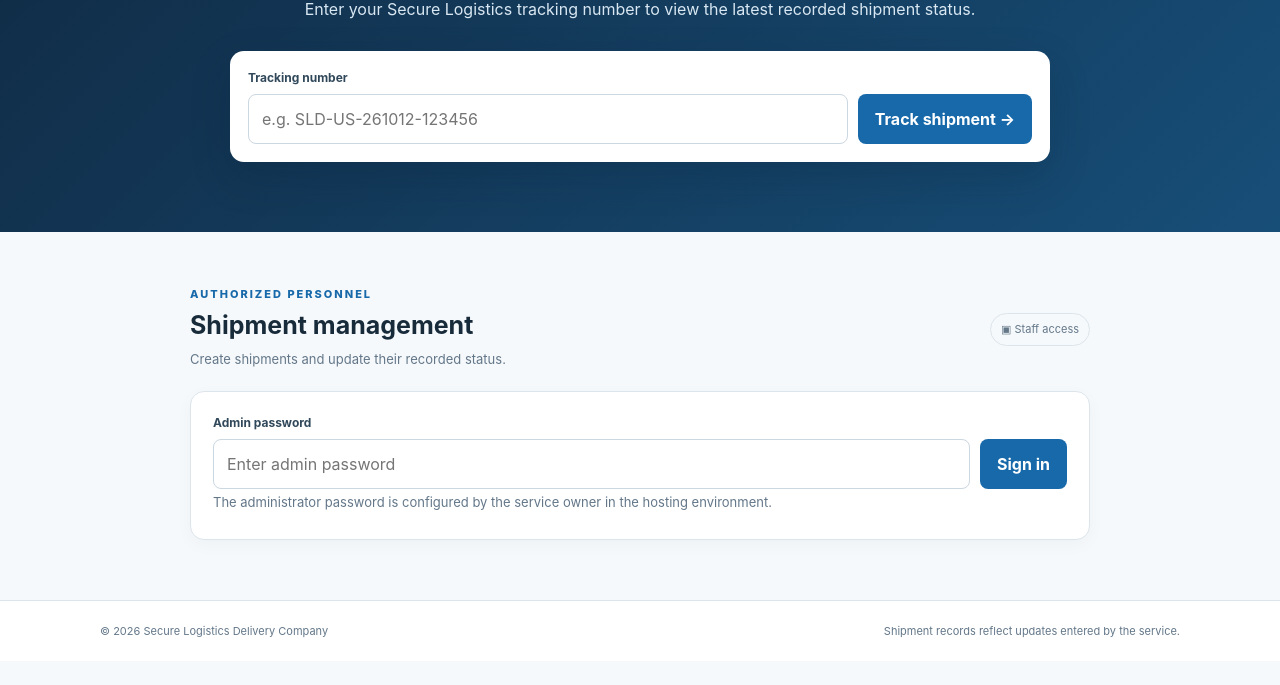
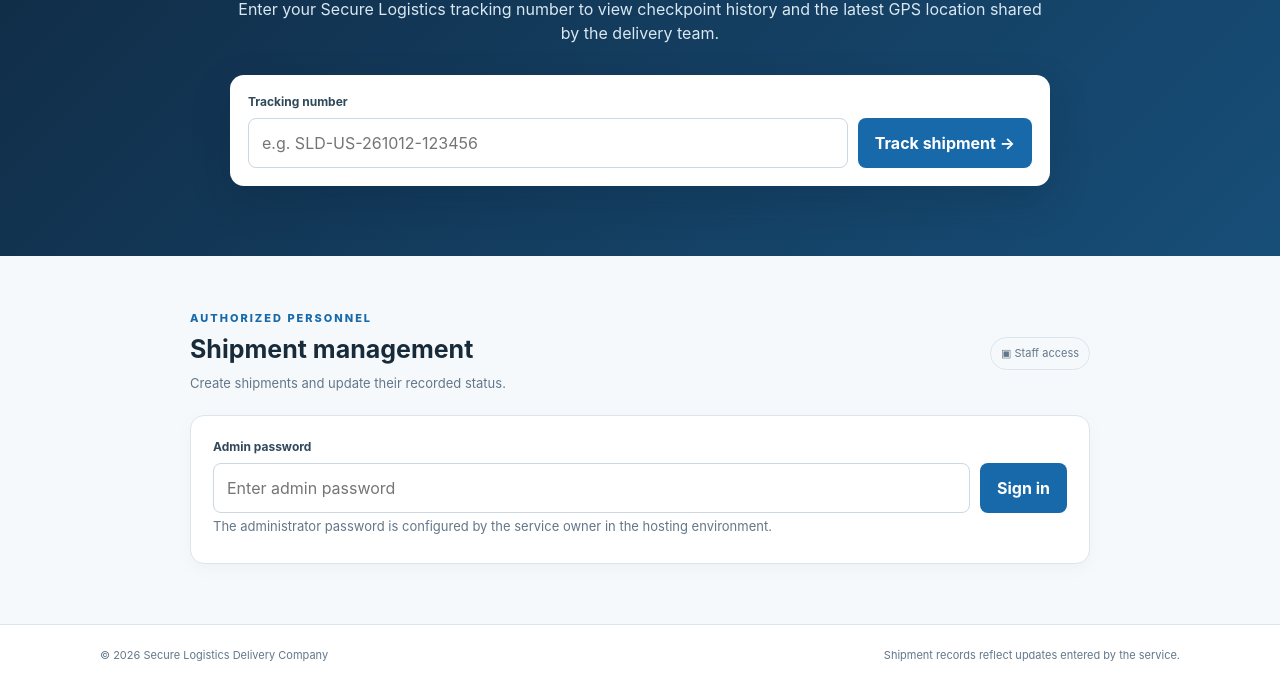
Before and after one commit to PilanoFX/secure-logistics-tracking., a website: page public/index.html in a window 1280 px wide. Shown: the part 248-933 px from the top of the page. Before the commit the page ends 909 px from the top, so only its background shows below. Drawn offline with Linux system fonts and the light colour scheme.

Commit message:
Explain live GPS and checkpoint tracking to customers

```diff
--- a/public/index.html
+++ b/public/index.html
@@ -15,7 +15,7 @@
 <section class="hero">
   <div class="eyebrow">SHIP WITH CONFIDENCE</div>
   <h1>Track your shipment.</h1>
-  <p>Enter your Secure Logistics tracking number to view the latest recorded shipment status.</p>
+  <p>Enter your Secure Logistics tracking number to view checkpoint history and the latest GPS location shared by the delivery team.</p>
   <form id="trackForm" class="track-form">
     <label for="trackingId">Tracking number</label>
     <div class="track-row"><input id="trackingId" placeholder="e.g. SLD-US-261012-123456" autocomplete="off" required><button>Track shipment <span aria-hidden="true">→</span></button></div>
```
